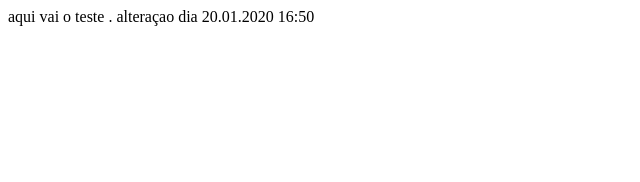
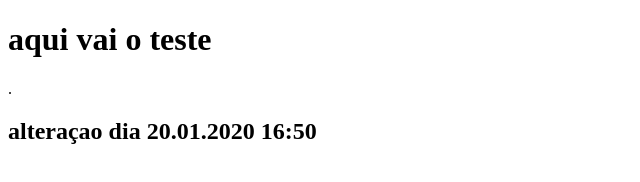
Before and after one commit to carlosscamilo250/teste1, a plain HTML site: page index.html in a window 1280 px wide. Shown: the whole page, without its empty margins (0-640 px from the left). Drawn offline with Linux system fonts and the light colour scheme.

Commit message:
Update index.html

```diff
--- a/index.html
+++ b/index.html
@@ -6,7 +6,7 @@
 
 </head>
 <body>
- aqui vai o teste .
- alteraçao dia 20.01.2020 16:50
+	<h1>aqui vai o teste</h1> .
+	<h2>alteraçao dia 20.01.2020 16:50</h2>
 </body>
 </html>
```
